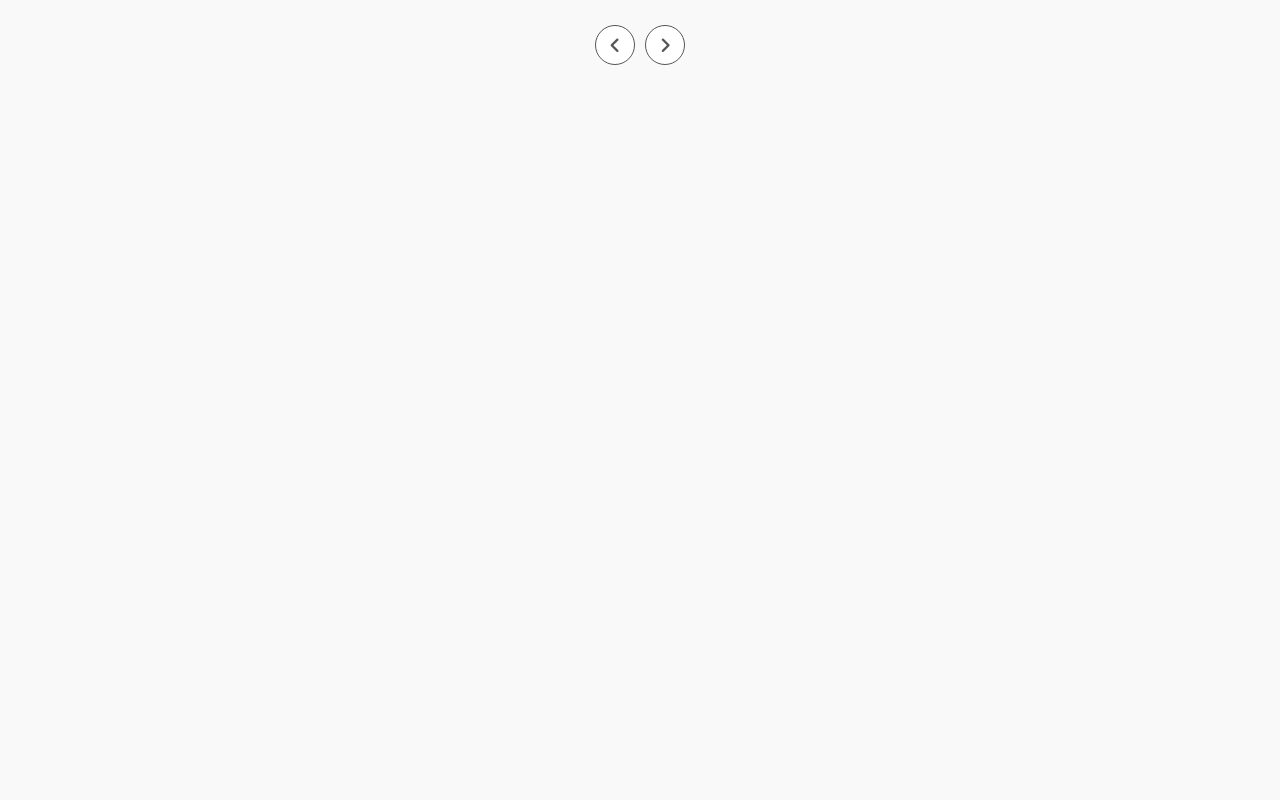
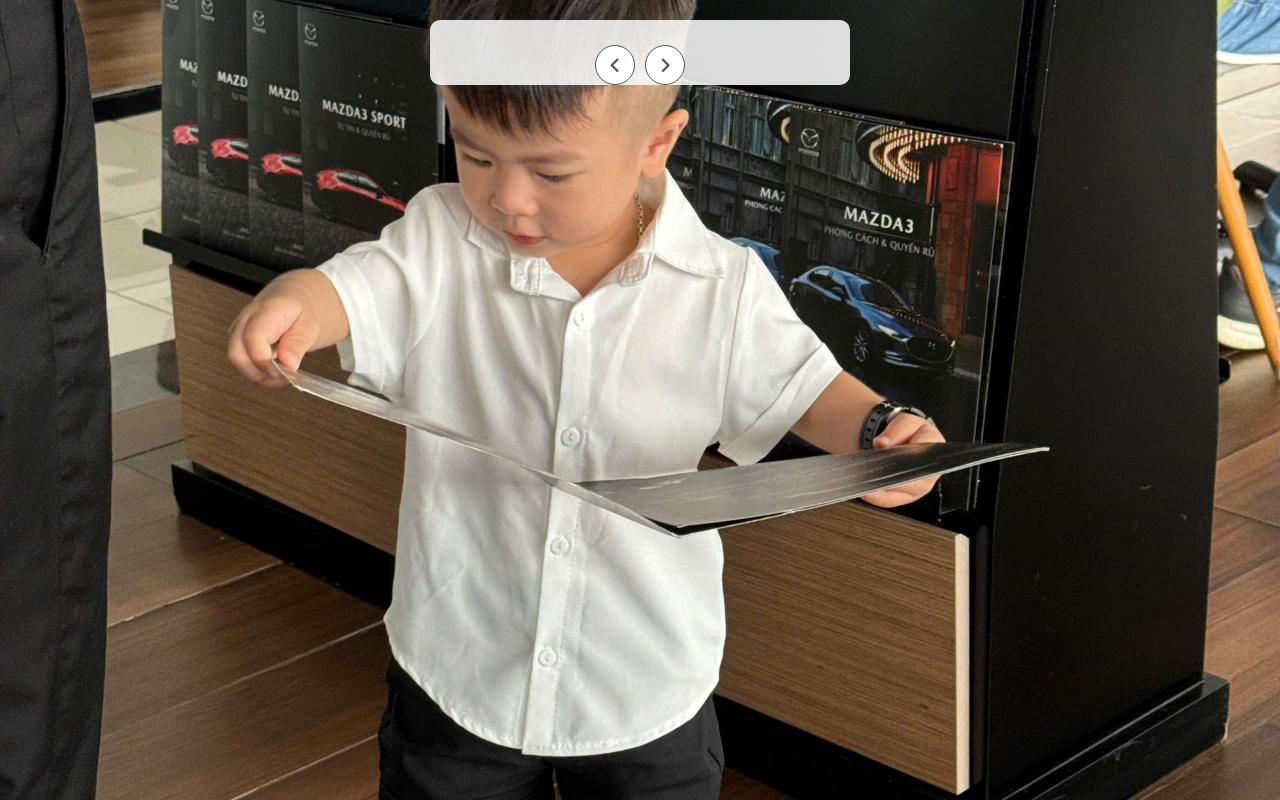
Before and after one commit to vuong73op/nguyenphuocthinh, a plain HTML site: page index.html in a window 1280 px wide. Drawn offline with Linux system fonts and the light colour scheme.

Commit message:
Add files via upload

```diff
--- a/style.css
+++ b/style.css
@@ -1,6 +1,7 @@
-/* Đặt các thuộc tính cơ bản */
+/* Thêm hình ảnh nền cho body */
 body {
-    background-color: #f9f9f9;
+    background: url('anh9.jpg') no-repeat center center fixed; /* Thay background.jpg bằng tên tệp hình ảnh nền của bạn */
+    background-size: cover;
     margin: 0;
     font-family: Arial, sans-serif;
 }
@@ -8,9 +9,12 @@ body {
 .container {
     width: 100%;
     max-width: 420px; /* Giới hạn chiều rộng để cân đối trên điện thoại */
-    margin: 0 auto;
+    margin: 20px auto; /* Thêm khoảng cách trên dưới */
     padding: 0;
     box-sizing: border-box;
+    background: rgba(255, 255, 255, 0.85); /* Tạo lớp mờ trắng để nội dung dễ đọc trên nền ảnh */
+    border-radius: 10px; /* Bo góc nhẹ */
+    overflow: hidden;
 }
 
 #slide {
```
Also changed, not shown: anh9.jpg (added).
